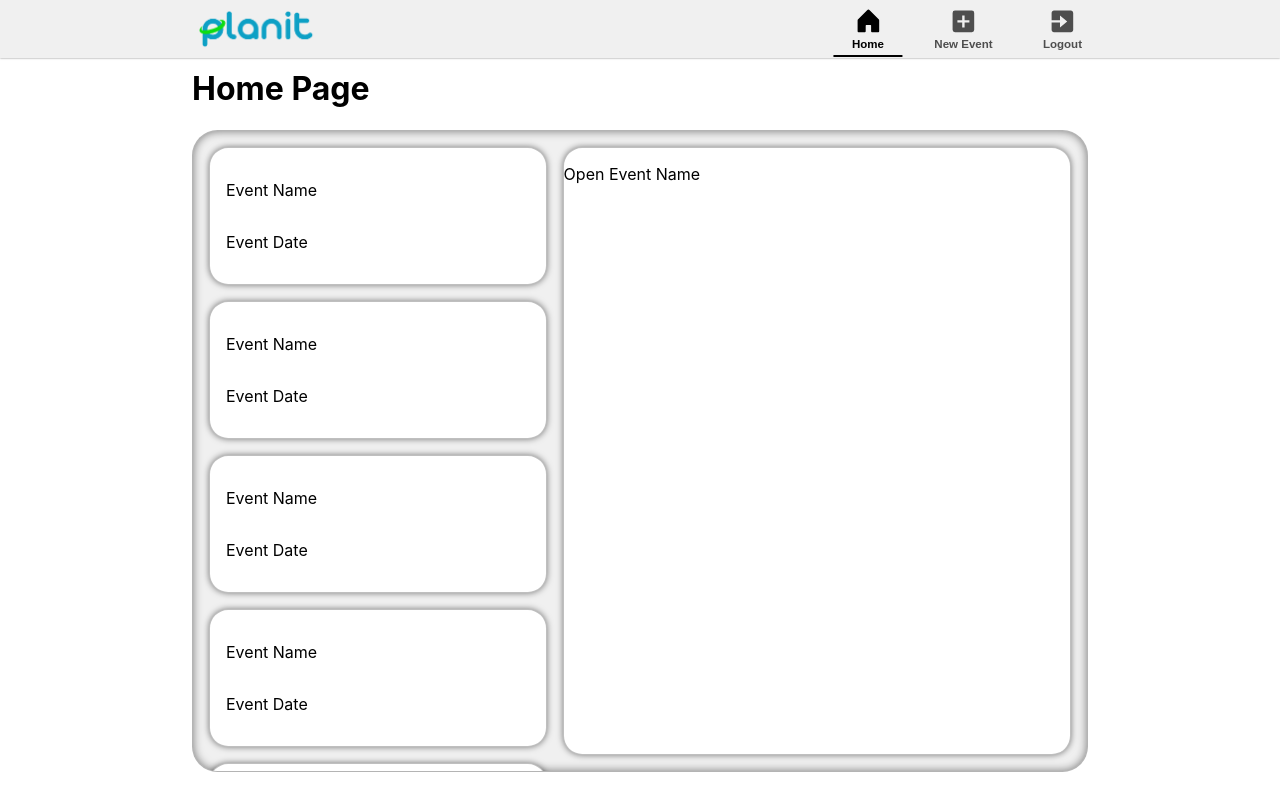
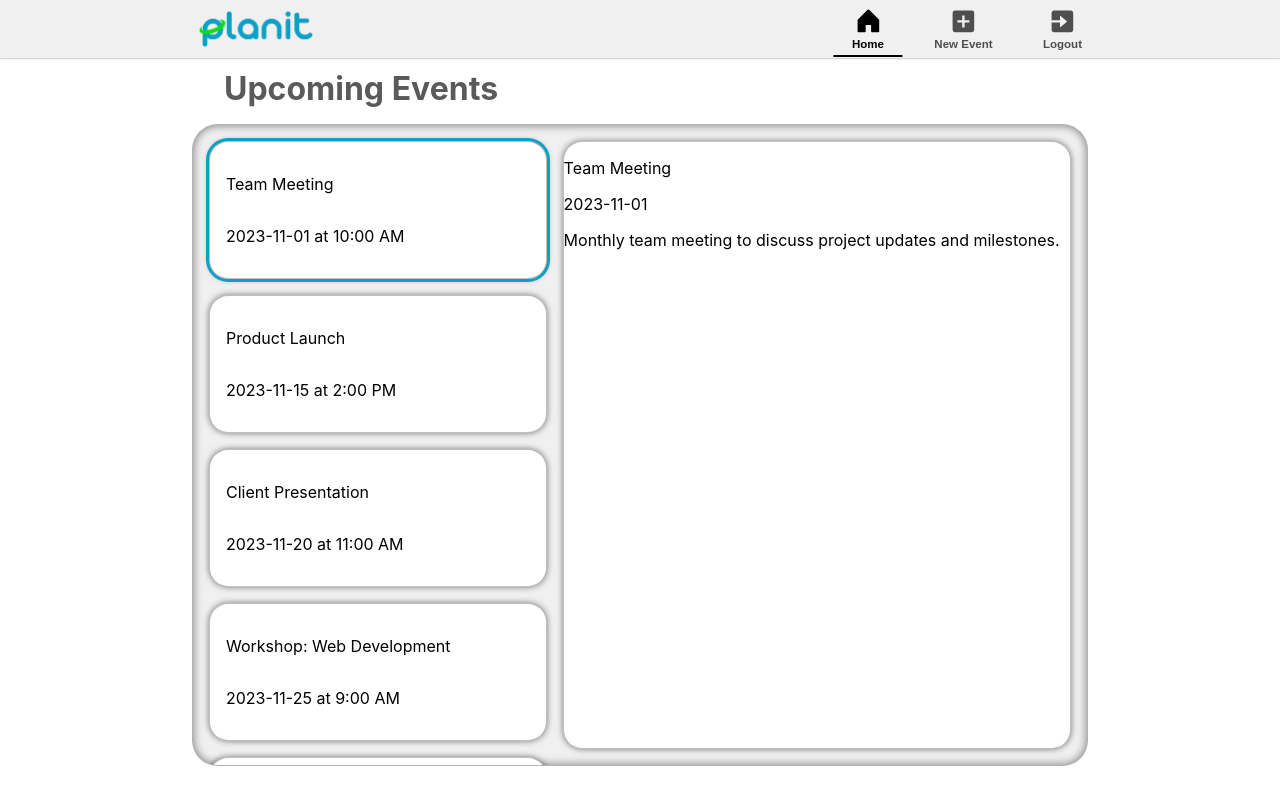
Before and after one commit to Queens-Dev-Den/planit, a React (Create React App) app in the folder frontend/: page / in a window 1280 px wide. Built offline with nearby package versions, Linux system fonts and the light colour scheme; sample sign-in values are in the browser's storage; the HTML template or start-up script is replaced by a standard one.

Commit message:
Add functionality to select an event
Now maps events from a dummy data json file, and the event you click is
the open event on the right side of the screen

```diff
--- a/frontend/src/components/homepage/ListedEvent.css
+++ b/frontend/src/components/homepage/ListedEvent.css
@@ -19,16 +19,17 @@
 }
 
 .listed-events::-webkit-scrollbar-thumb {
-    background: #888; /* Color of the scrollbar thumb */
+    background: #0ddd11; /* Color of the scrollbar thumb */
     border-radius: 0.625em;
 }
 
 .listed-events::-webkit-scrollbar-thumb:hover {
-    background: #555; /* Color of the scrollbar thumb on hover */
+    background: #09930c; /* Color of the scrollbar thumb on hover */
 }
 
 .listed-event {
     display: flex;
+    cursor: pointer;
     box-shadow: 0 0 0.4em rgba(0, 0, 0, 0.5);
     border: 0.0625em solid rgba(0, 0, 0, 0.25);
     background-color: white;
@@ -36,6 +37,12 @@
     flex-direction: column;
     padding: 1em;
     margin-top: 1em;
+    margin-bottom: 1em;
     scrollbar-width: thin; /* Width of the scrollbar */
     scrollbar-color: #888 #f1f1f1; /* Color of the scrollbar thumb and track */
 }
+
+.selected-event {
+    outline: 0.2em solid #0da0c5;
+    transition: 0.1s ease-in-out;
+}
--- a/frontend/src/components/homepage/ListedEvent.js
+++ b/frontend/src/components/homepage/ListedEvent.js
@@ -1,11 +1,11 @@
 import './ListedEvent.css';
 import React from 'react';
 
-export default function ListedEvent({ }) {
+export default function ListedEvent({ event, onClick, selected }) {
     return (
-      <div className="listed-event">
-          <p>Event Name</p>
-          <p>Event Date</p>
+      <div className={`listed-event ${selected ? 'selected-event' : ''}`} onClick={onClick}>
+          <p>{event.title}</p>
+          <p>{event.date} at {event.time}</p>
       </div>
     );
   }
--- a/frontend/src/components/homepage/OpenEvent.js
+++ b/frontend/src/components/homepage/OpenEvent.js
@@ -1,9 +1,11 @@
 import './OpenEvent.css';
 
-export default function OpenEvent({ }) {
+export default function OpenEvent({ event }) {
     return (
       <div className="open-event">
-          <p>Open Event Name</p>
+          <p>{event.title}</p>
+          <p>{event.date}</p>
+          <p>{event.description}</p>
       </div>
     );
   }
--- /dev/null
+++ b/frontend/src/dummy-data/events.json
@@ -0,0 +1,119 @@
+[
+    {
+        "id": 1,
+        "title": "Team Meeting",
+        "description": "Monthly team meeting to discuss project updates and milestones.",
+        "date": "2023-11-01",
+        "time": "10:00 AM",
+        "location": "Conference Room A",
+        "organizer": "John Doe"
+    },
+    {
+        "id": 2,
+        "title": "Product Launch",
+        "description": "Launch event for the new product line.",
+        "date": "2023-11-15",
+        "time": "2:00 PM",
+        "location": "Main Auditorium",
+        "organizer": "Jane Smith"
+    },
+    {
+        "id": 3,
+        "title": "Client Presentation",
+        "description": "Presentation to potential clients about our services.",
+        "date": "2023-11-20",
+        "time": "11:00 AM",
+        "location": "Conference Room B",
+        "organizer": "Alice Johnson"
+    },
+    {
+        "id": 4,
+        "title": "Workshop: Web Development",
+        "description": "A hands-on workshop on modern web development practices.",
+        "date": "2023-11-25",
+        "time": "9:00 AM",
+        "location": "Lab 3",
+        "organizer": "Bob Brown"
+    },
+    {
+        "id": 5,
+        "title": "Annual Company Party",
+        "description": "End of year celebration for all employees.",
+        "date": "2023-12-10",
+        "time": "6:00 PM",
+        "location": "Banquet Hall",
+        "organizer": "HR Department"
+    },
+    {
+        "id": 6,
+        "title": "Board Meeting",
+        "description": "Quarterly board meeting to discuss company performance.",
+        "date": "2023-12-05",
+        "time": "3:00 PM",
+        "location": "Conference Room A",
+        "organizer": "CEO"
+    },
+    {
+        "id": 7,
+        "title": "Marketing Strategy Session",
+        "description": "Brainstorming session for the new marketing strategy.",
+        "date": "2023-12-12",
+        "time": "1:00 PM",
+        "location": "Conference Room B",
+        "organizer": "Marketing Team"
+    },
+    {
+        "id": 8,
+        "title": "Sales Training",
+        "description": "Training session for the sales team.",
+        "date": "2023-12-15",
+        "time": "10:00 AM",
+        "location": "Training Room",
+        "organizer": "Sales Manager"
+    },
+    {
+        "id": 9,
+        "title": "Tech Talk: AI in 2023",
+        "description": "A talk on the latest advancements in AI.",
+        "date": "2023-12-20",
+        "time": "4:00 PM",
+        "location": "Main Auditorium",
+        "organizer": "Tech Team"
+    },
+    {
+        "id": 10,
+        "title": "Holiday Party",
+        "description": "Annual holiday party for all employees.",
+        "date": "2023-12-22",
+        "time": "7:00 PM",
+        "location": "Banquet Hall",
+        "organizer": "HR Department"
+    },
+    {
+        "id": 11,
+        "title": "Customer Feedback Session",
+        "description": "Session to gather feedback from key customers.",
+        "date": "2023-12-28",
+        "time": "2:00 PM",
+        "location": "Conference Room A",
+        "organizer": "Customer Relations"
+    },
+    {
+        "id": 12,
+        "title": "New Year Kickoff",
+        "description": "Kickoff meeting to start the new year with goals and plans.",
+        "date": "2024-01-02",
+        "time": "9:00 AM",
+        "location": "Main Auditorium",
+        "organizer": "Executive Team"
+    },
+    {
+        "id": 13,
+        "title": "Ski Function",
+        "description": "Skiing n stuff",
+        "date": "2025-07-02",
+        "time": "9:00 AM",
+        "location": "Main Auditorium",
+        "organizer": "Me lol"
+    }
+]
--- a/frontend/src/pages/HomePage.js
+++ b/frontend/src/pages/HomePage.js
@@ -1,22 +1,37 @@
-import React from 'react';
+import React, { useState, useEffect } from 'react';
 import '../styles/HomePage.css';
 import ListedEvent from '../components/homepage/ListedEvent';
 import OpenEvent from '../components/homepage/OpenEvent';
 
+// REMOVE IN FUTURE, used to test with dummy data
+import events from '../dummy-data/events.json';
+
 const HomePage = () => {
+  const [selectedEvent, setSelectedEvent] = useState(events[0]);
+
+  useEffect(() => {
+    setSelectedEvent(events[0]);
+  }, []);
+
+  const handleEventClick = (event) => {
+    setSelectedEvent(event);
+  };
+
   return (
     <div>
-      <h1>Home Page</h1>
+      <h1 className='homepage-message'>Upcoming Events</h1>
       <div className='homepage-content'>
         <div className='listed-events'>
-          <ListedEvent />
-          <ListedEvent />
-          <ListedEvent />
-          <ListedEvent />
-          <ListedEvent />
-          <ListedEvent />
+          {events.map(event => (
+              <ListedEvent
+                key={event.id}
+                event={event}
+                onClick={() => handleEventClick(event)}
+                selected={event.id === selectedEvent.id}
+              />
+          ))}
         </div>
-        <OpenEvent />
+        <OpenEvent event={selectedEvent}/>
       </div>
     </div>
   );
--- a/frontend/src/styles/HomePage.css
+++ b/frontend/src/styles/HomePage.css
@@ -7,3 +7,9 @@
     height: 80vh;
     box-shadow: inset 0 0 0.625em rgba(0, 0, 0, 0.5); /* Add inner shadow */
 }
+
+.homepage-message {
+    color:rgb(90, 90, 90);
+    margin-left: 1em;
+    margin-bottom: 0.5em;
+}
```
